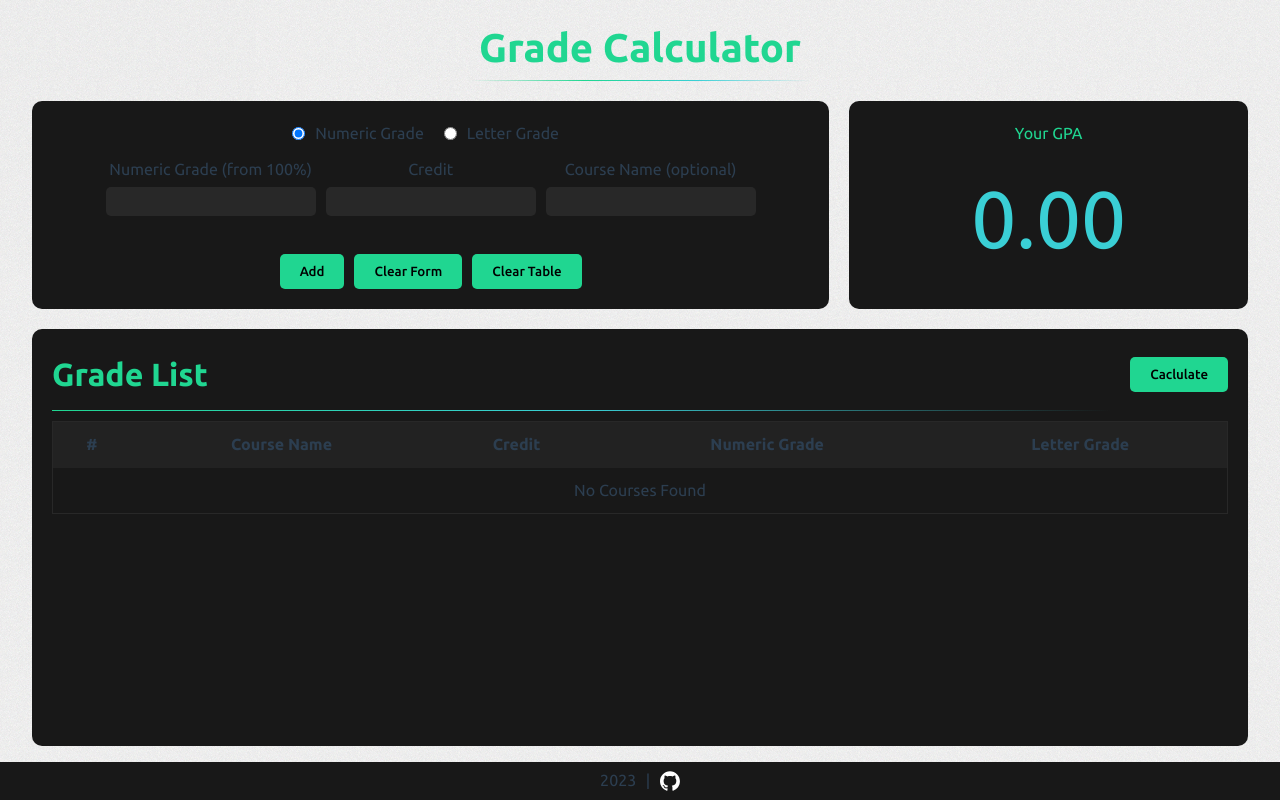
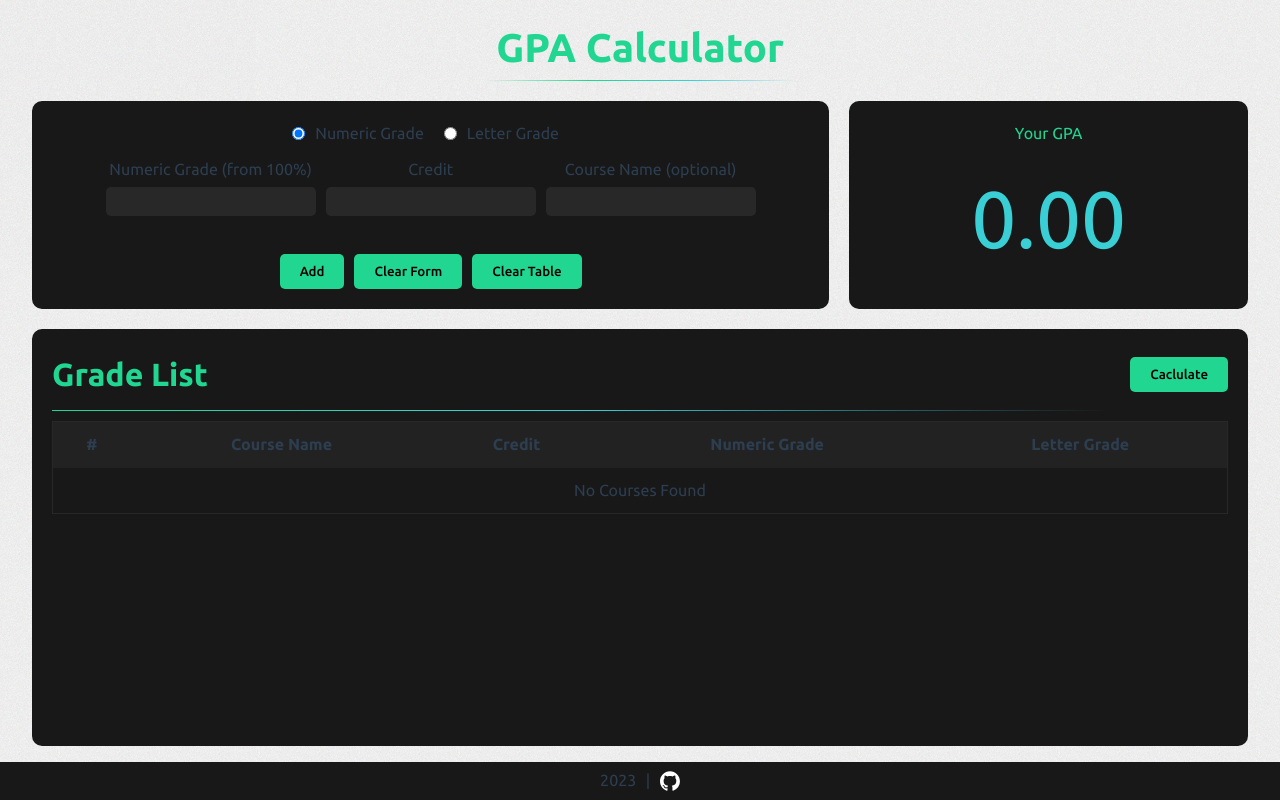
Before and after one commit to yar3dalemayehu/gpa_calculator, a Vue app: page / in a window 1280 px wide. Built offline with nearby package versions, Linux system fonts and the light colour scheme.

Commit message:
update README.md file

```diff
--- a/src/App.vue
+++ b/src/App.vue
@@ -23,7 +23,7 @@ function onSetGPA(gpa) {
 <template>
   <div class="flex column card-gap container">
     <div>
-      <h1 class="main-title">Grade Calculator</h1>
+      <h1 class="main-title">GPA Calculator</h1>
     </div>
     <div class="card-gap grid grid-2-1">
       <GradesForm class="flex-2" @add="onCourseAdd" @clear="clearTable" />
@@ -34,7 +34,7 @@ function onSetGPA(gpa) {
   <footer>
     <span>{{ new Date().getFullYear() }}</span>
     <span class="footer-divider">|</span>
-    <a class="github-icon" href="https://github.com/aaabrsh/grade-calculator" target="_blank">
+    <a class="github-icon" href="https://github.com/yar3dalemayehu/gpa_calculator" target="_blank">
       <svg viewBox="0 -3.5 256 256" width="20">
         <g id="SVGRepo_bgCarrier" stroke-width="0"></g>
         <g id="SVGRepo_tracerCarrier" stroke-linecap="round" stroke-linejoin="round"></g>
```
Also changed, not shown: .codesandbox/tasks.json (deleted), 1 other file (tests, documents, lock files or other folders).
